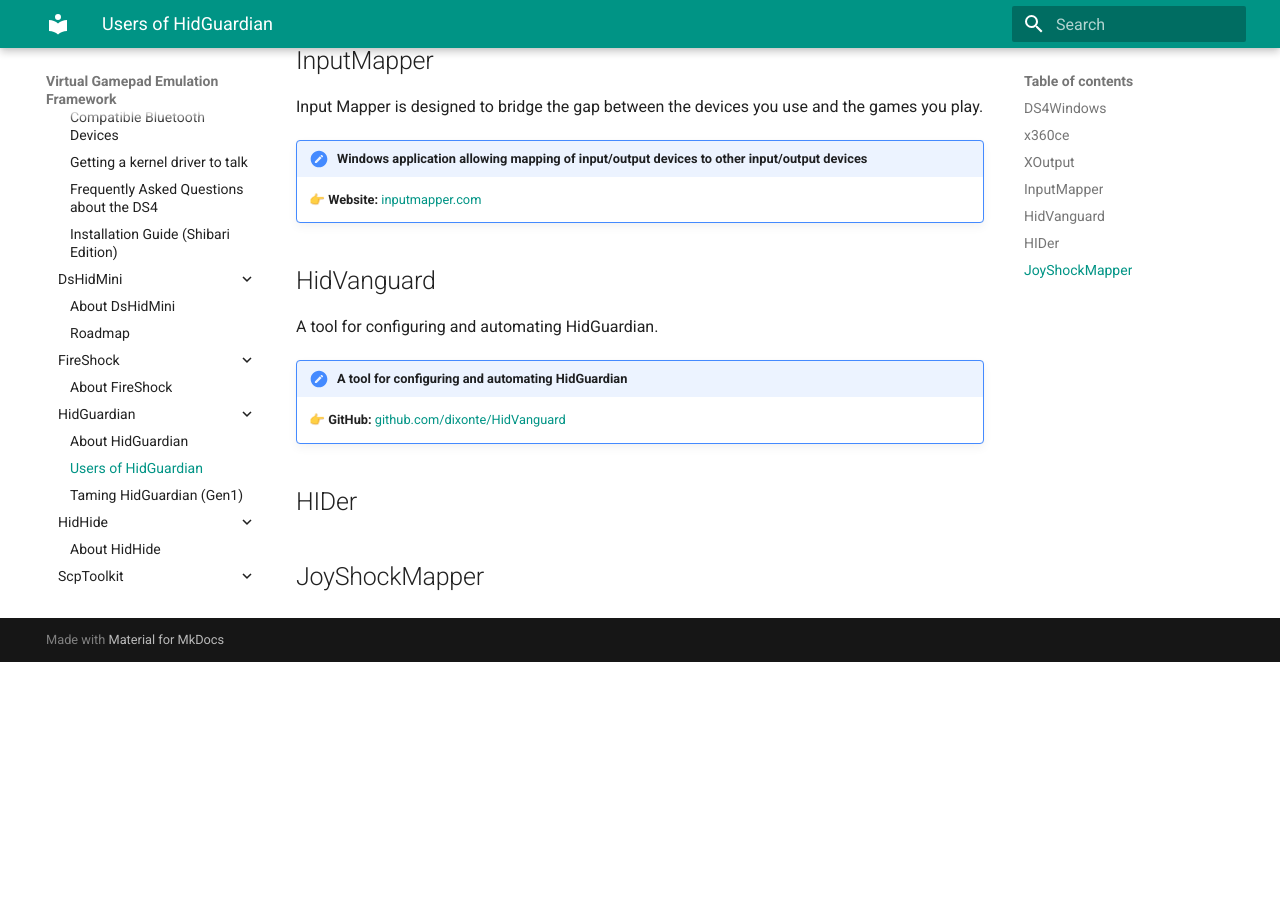
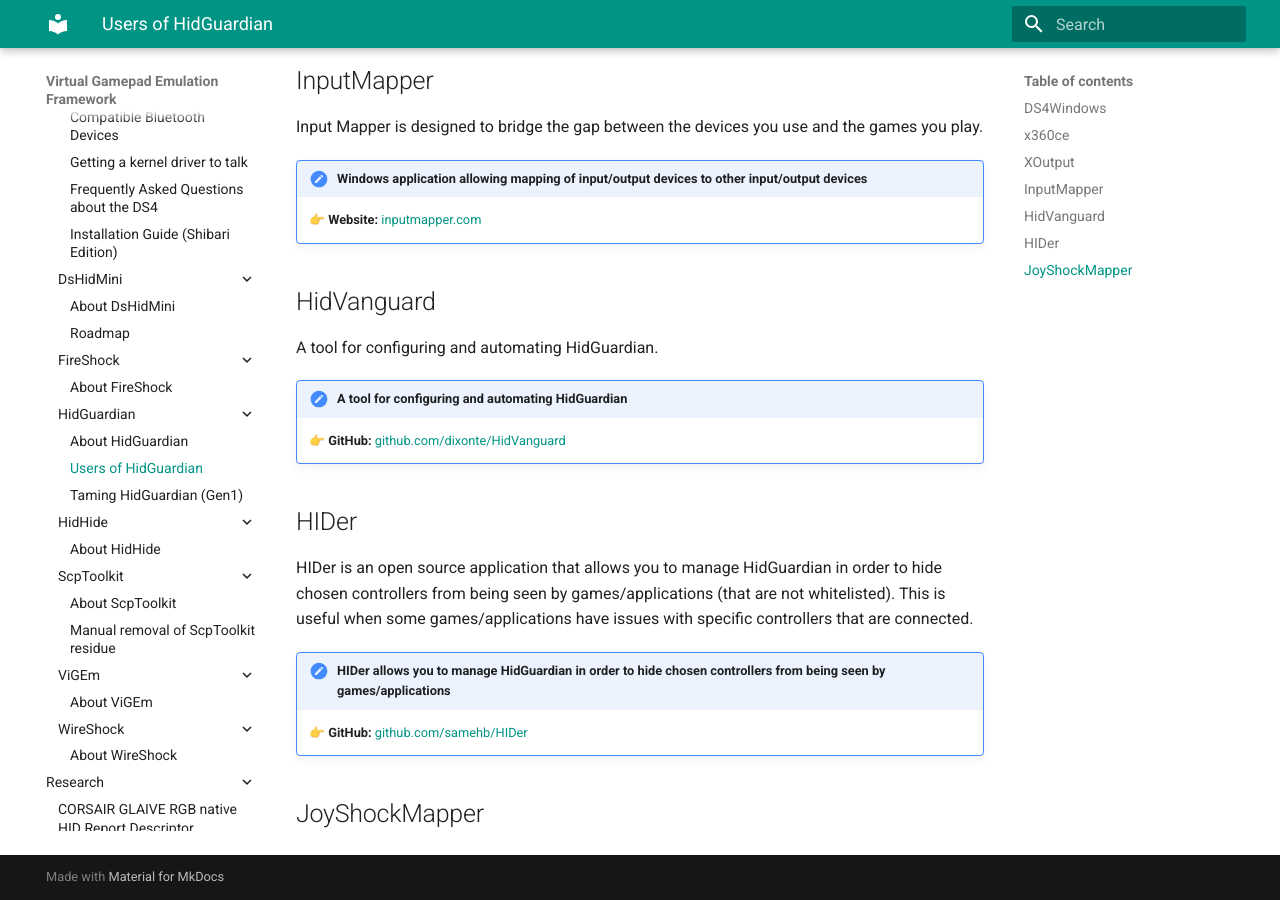
Before and after one commit to nefarius/ViGEm.github.io, an MkDocs documentation site: the page built from docs/projects/HidGuardian/Hall-of-fame.md, in a window 1280 px wide and 900 px high, scrolled down 1068 px. Built offline with MkDocs 1.6.1 and Material for MkDocs 9.7.7, drawn with Linux system fonts in a browser that asks for light colours; before the commit the page ends 1730 px from its top, so only the background shows below that.

Commit message:
Added more content

```diff
--- a/docs/projects/HidGuardian/Hall-of-fame.md
+++ b/docs/projects/HidGuardian/Hall-of-fame.md
@@ -10,7 +10,7 @@
 DS4Windows is a portable program that allows you to get the best experience while using a DualShock 4 on your PC. By emulating a Xbox 360 controller, many more games are accessible.
 
 !!! note "Use your PS4 Controller on your PC to its full potential"
-    👉 **Website:** [ryochan7.github.io/ds4windows-site](https://ryochan7.github.io/ds4windows-site/)\
+    👉 **Website:** [ryochan7.github.io/ds4windows-site](https://ryochan7.github.io/ds4windows-site/)
     👉 **GitHub:** [github.com/Ryochan7/DS4Windows](https://github.com/Ryochan7/DS4Windows/)
 
 ## x360ce
@@ -40,4 +40,9 @@
 
 ## HIDer
 
+HIDer is an open source application that allows you to manage HidGuardian in order to hide chosen controllers from being seen by games/applications (that are not whitelisted). This is useful when some games/applications have issues with specific controllers that are connected.
+
+!!! note "HIDer allows you to manage HidGuardian in order to hide chosen controllers from being seen by games/applications"
+    👉 **GitHub:** [github.com/samehb/HIDer](https://github.com/samehb/HIDer)
+
 ## JoyShockMapper
```
